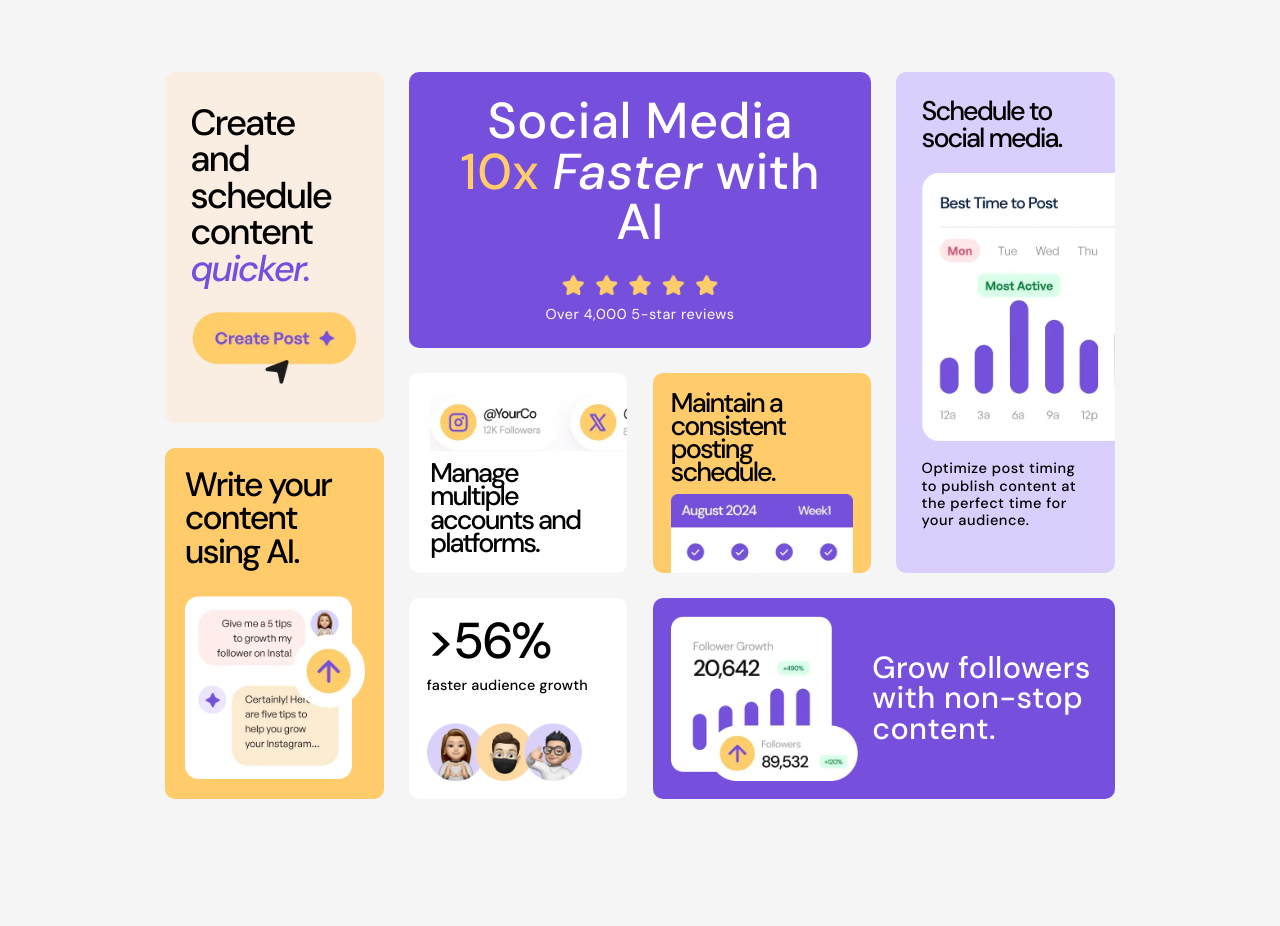
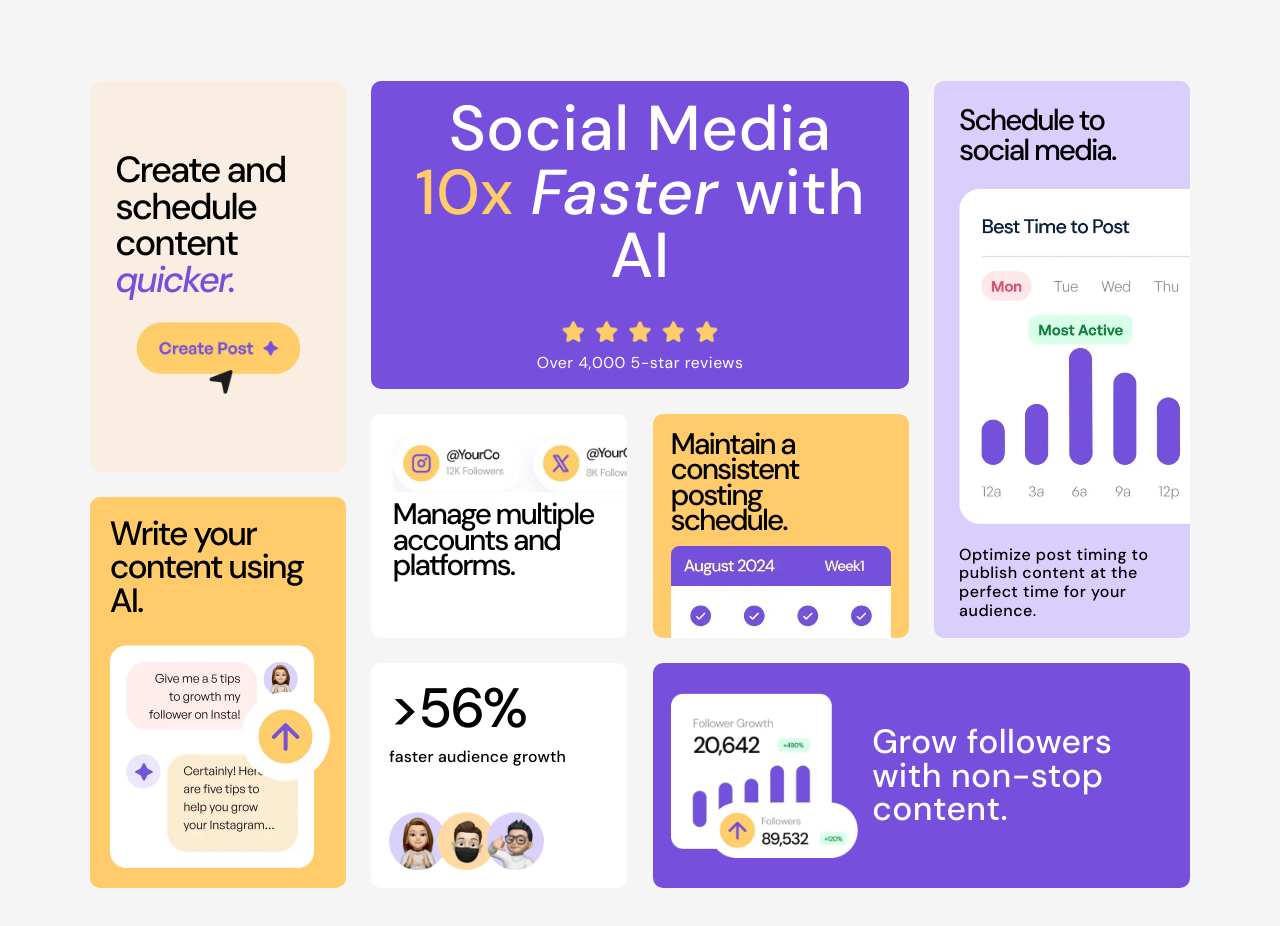
Before and after one commit to dilanrojas/bento-grid, a website built with Vite: page index.html in a window 1280 px wide. Before the commit the page ends 871 px from the top, so only its background shows below. Built offline with nearby package versions, Linux system fonts and the light colour scheme.

Commit message:
Layout fixes

```diff
--- a/style.css
+++ b/style.css
@@ -35,7 +35,7 @@ html {
 
 body {
   background-color: var(--bg-body);
-  padding: 4em 0em;
+  padding: 4.5em 0em;
   letter-spacing: -2px;
 }
 
@@ -43,7 +43,7 @@ body {
 .bento-grid {
   display: grid;
   grid-auto-columns: 1fr;
-  grid-auto-rows: 50px;
+  grid-auto-rows: 58px;
   gap: 1.4rem;
   grid-template-areas:
   'box1 box2 box2 box3'
@@ -62,6 +62,7 @@ body {
   border-radius: 10px;
   padding: 1.4rem;
   overflow: hidden;
+  font-size: 1.1em;
 }
 
 .bento-grid > div:nth-child(1) {
@@ -119,7 +120,7 @@ body {
   text-align: center;
 
   h1 {
-    font-size: 2.8em;
+    font-size: 3.2em;
     margin-bottom: .5em;
   }
 
@@ -152,7 +153,7 @@ body {
 
   img {
     width: auto;
-    height: 268px;
+    height: 335px;
     margin-bottom: .8em;
   }
 
@@ -173,7 +174,7 @@ body {
   padding: 1.1rem;
 
   img {
-    width: 180px;
+    width: 220px;
     height: auto;
   }
 }
@@ -201,13 +202,14 @@ body {
   padding: 1rem;
 
   h1 {
+    max-width: 8ch;
     margin-bottom: .4em;
     line-height: .86;
   }
 
   img {
     height: auto;
-    width: 182px;
+    width: 220px;
   }
 }
 
@@ -314,7 +316,7 @@ body {
 
 /* Utility classes */
 .container {
-  --width: 950px;
+  --width: 1100px;
   --padding: 1rem;
 
   width: min(var(--width), 100% - (var(--padding) * 2));
```
